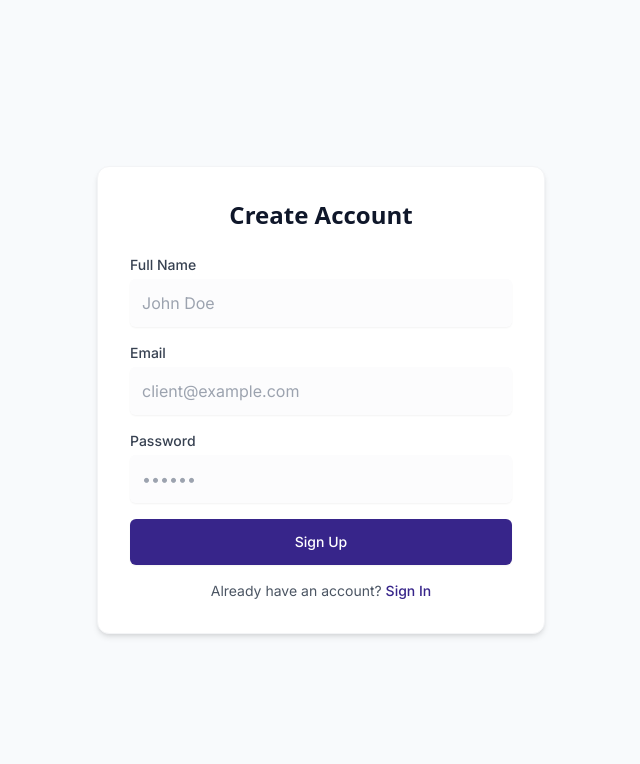
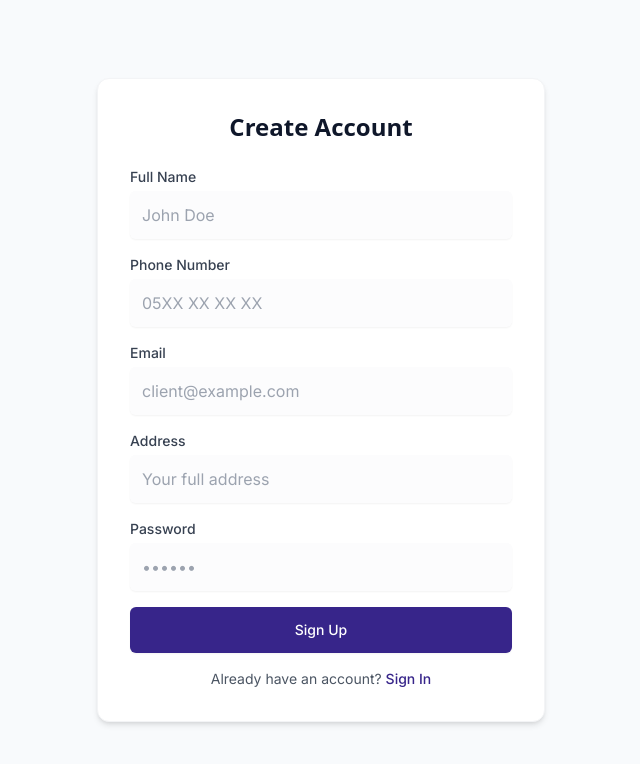
Before and after one commit to BrahimBenzekri/Gtech-website, a Next.js app: page /register in a window 1280 px wide. Shown: the top 764 px of the page, without its empty margins (319-959 px from the left). Built offline with nearby package versions, Linux system fonts and the light colour scheme; no server answers.

Commit message:
Updated: Sign up page to match new info

```diff
--- a/app/page.js
+++ b/app/page.js
@@ -5,7 +5,7 @@ import { useRouter } from "next/navigation";
 import { supabase } from "../src/lib/supabase";
 
 export default function Home() {
-    const { user, loading } = useAuth();
+    const { user, loading, logout } = useAuth();
     const router = useRouter();
     const [products, setProducts] = useState([]);
     const [discount, setDiscount] = useState(0);
@@ -106,11 +106,19 @@ export default function Home() {
                     <div className="flex items-center gap-3">
                         <img src="/logo.png" alt="GTech Logo" className="h-14 w-auto" />
                     </div>
-                    {discount > 0 && (
-                        <span className="bg-accent text-dark px-3 py-1 rounded-full text-sm font-semibold">
-                            Your Discount: {discount}%
-                        </span>
-                    )}
+                    <div className="flex items-center gap-4">
+                        {discount > 0 && (
+                            <span className="bg-accent text-dark px-3 py-1 rounded-full text-sm font-semibold">
+                                Your Discount: {discount}%
+                            </span>
+                        )}
+                        <button
+                            onClick={() => logout()}
+                            className="bg-gray-100 hover:bg-gray-200 text-gray-600 px-4 py-2 rounded-lg text-sm font-medium transition-colors"
+                        >
+                            Sign Out
+                        </button>
+                    </div>
                 </div>
             </header>
 
--- a/app/register/page.js
+++ b/app/register/page.js
@@ -9,6 +9,8 @@ export default function Register() {
     const [name, setName] = useState("");
     const [email, setEmail] = useState("");
     const [password, setPassword] = useState("");
+    const [phone, setPhone] = useState("");
+    const [address, setAddress] = useState("");
     const { signup } = useAuth();
     const router = useRouter();
     const [error, setError] = useState("");
@@ -17,24 +19,15 @@ export default function Register() {
         e.preventDefault();
         setError("");
         try {
-            const { user } = await signup(email, password);
+            // Pass all registration data as metadata to Supabase Auth
+            await signup(email, password, {
+                name,
+                phone,
+                address
+            });
 
-            // Create user profile in Supabase
-            if (user) {
-                const { error: dbError } = await supabase.from('profiles').insert([
-                    {
-                        id: user.id,
-                        name: name,
-                        email: email,
-                        discount_percent: 0,
-                        role: 'customer'
-                    }
-                ]);
-
-                if (dbError) {
-                    console.error("Error creating profile record:", dbError);
-                }
-            }
+            // Note: The handle_new_user trigger in Supabase will automatically
+            // create the profile row using this metadata.
 
             router.push("/");
         } catch (err) {
@@ -60,6 +53,17 @@ export default function Register() {
                         />
                     </div>
                     <div>
+                        <label className="block text-sm font-medium text-gray-700">Phone Number</label>
+                        <input
+                            type="tel"
+                            className="mt-1 block w-full rounded-md border-gray-300 shadow-sm focus:border-primary focus:ring-primary p-3 bg-gray-50 bg-opacity-50"
+                            value={phone}
+                            onChange={(e) => setPhone(e.target.value)}
+                            required
+                            placeholder="05XX XX XX XX"
+                        />
+                    </div>
+                    <div>
                         <label className="block text-sm font-medium text-gray-700">Email</label>
                         <input
                             type="email"
@@ -68,6 +72,17 @@ export default function Register() {
                             onChange={(e) => setEmail(e.target.value)}
                             required
                             placeholder="client@example.com"
+                        />
+                    </div>
+                    <div>
+                        <label className="block text-sm font-medium text-gray-700">Address</label>
+                        <input
+                            type="text"
+                            className="mt-1 block w-full rounded-md border-gray-300 shadow-sm focus:border-primary focus:ring-primary p-3 bg-gray-50 bg-opacity-50"
+                            value={address}
+                            onChange={(e) => setAddress(e.target.value)}
+                            required
+                            placeholder="Your full address"
                         />
                     </div>
                     <div>
--- a/src/context/AuthContext.js
+++ b/src/context/AuthContext.js
@@ -58,9 +58,15 @@ export const AuthContextProvider = ({ children }) => {
         return data;
     };
 
-    const signup = async (email, password) => {
-        console.log("[AuthContext] Attempting signup for:", email);
-        const { data, error } = await supabase.auth.signUp({ email, password });
+    const signup = async (email, password, metadata = {}) => {
+        console.log("[AuthContext] Attempting signup for:", email, "with metadata:", metadata);
+        const { data, error } = await supabase.auth.signUp({
+            email,
+            password,
+            options: {
+                data: metadata
+            }
+        });
         if (error) {
             console.error("[AuthContext] Signup error:", error);
             throw error;
```
